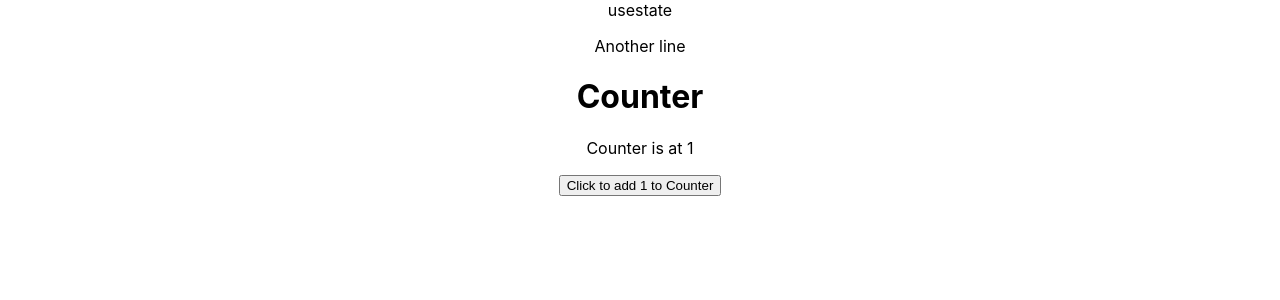
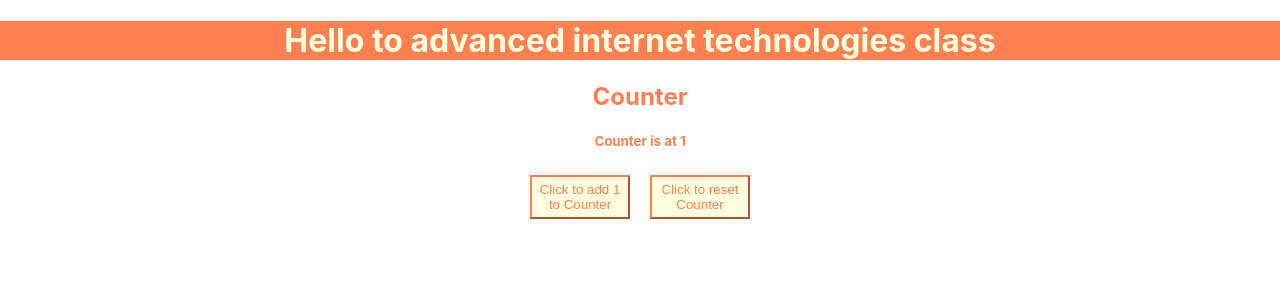
Before and after one commit to yaelyf/usestate, a React (Create React App) app: page / in a window 1280 px wide. Shown: the top 300 px of the page. Built offline with nearby package versions, Linux system fonts and the light colour scheme.

Commit message:
Added reset counter button

```diff
--- a/src/App.css
+++ b/src/App.css
@@ -36,3 +36,23 @@
     transform: rotate(360deg);
   }
 }
+h1 {
+  color:lightyellow;
+  background-color: coral;
+}
+h2 {
+  color: coral;
+}
+h5 {
+  color: coral;
+}
+button {
+  color:coral;
+  background-color: lightyellow;
+  border-color: coral;
+  width: 100px;
+  text-align: center;
+  padding-block: 5px;
+  margin: 4px 10px;
+  cursor: pointer;
+}
--- a/src/App.js
+++ b/src/App.js
@@ -5,8 +5,8 @@ import Counter from './counter';
 function App() {
   return (
     <div className="App">
-      usestate
-      <p>Another line</p>
+      <h1>Hello to advanced internet technologies class</h1>
+      <p></p>
       <Counter></Counter>
     </div>
   );
--- a/src/counter.js
+++ b/src/counter.js
@@ -9,11 +9,19 @@ function Counter() {
         )
         console.log(count)
     }
+    function reset (){
+        setCount(
+            function(oldCount){
+                return 1
+            }
+        )
+    }
     return (
       <div className="App">
-        <h1>Counter</h1>
-        <p>Counter is at {count}</p>
+        <h2>Counter</h2>
+        <h5>Counter is at {count}</h5>
         <button onClick={incr}>Click to add 1 to Counter</button>
+        <button onClick={reset}>Click to reset Counter</button>
       </div>
     );
   }
```
